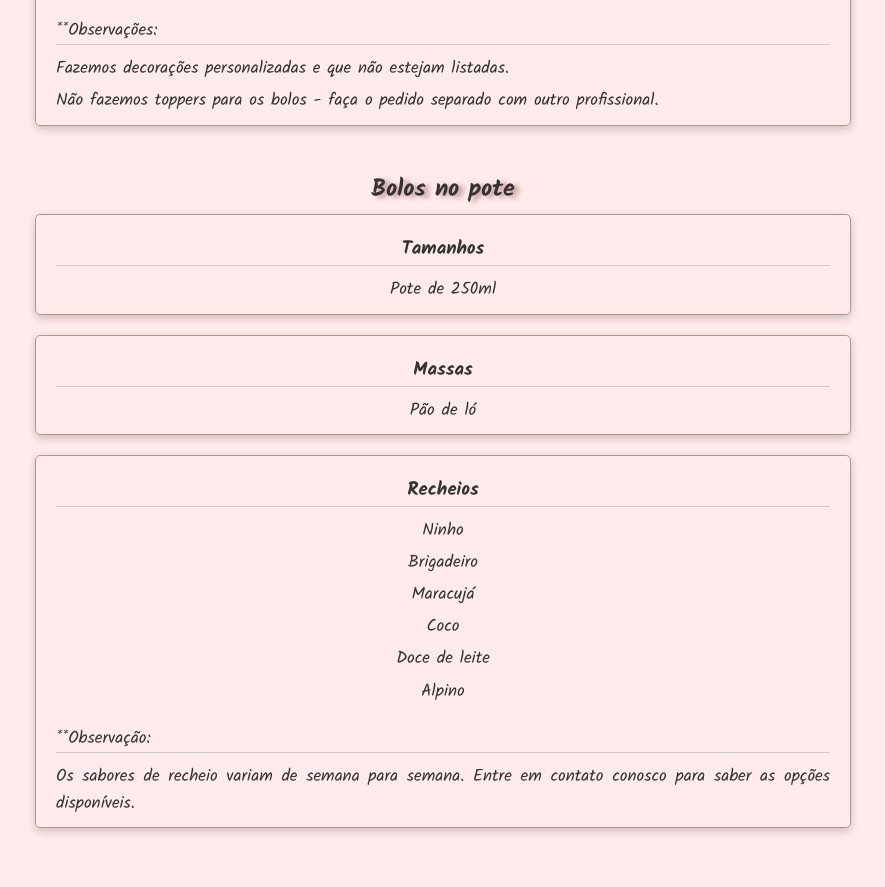
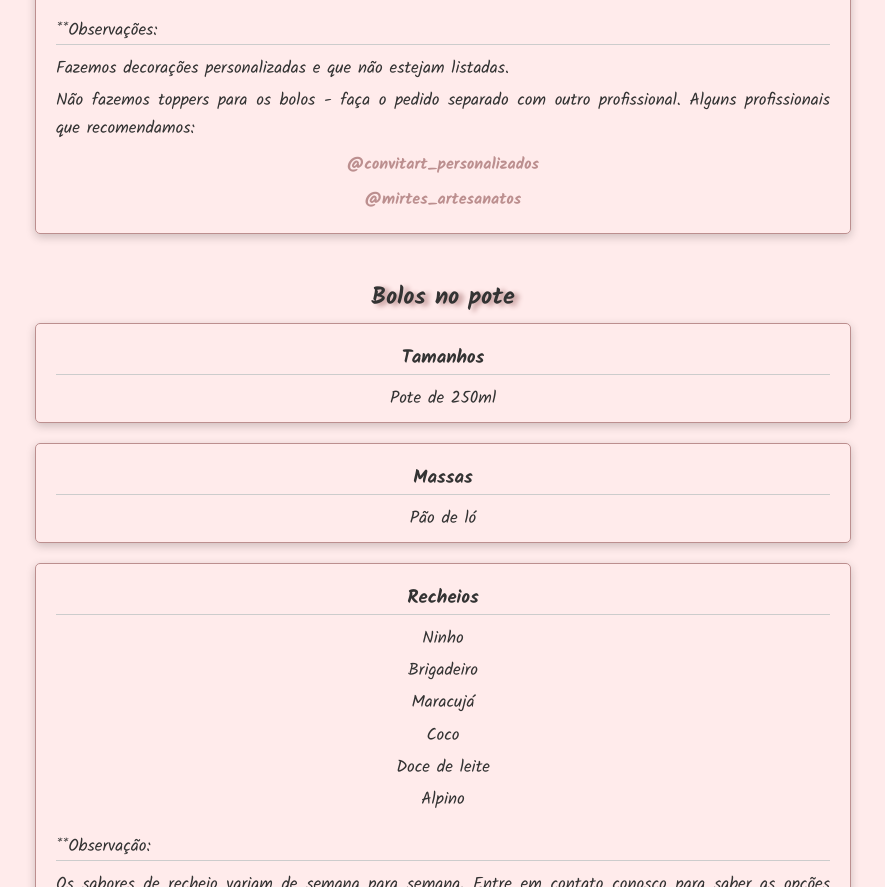
Before and after one commit to EmilyFrade/Lana_Bolos, a plain HTML site: page menu.html in a window 1280 px wide. Shown: the part 1705-2592 px from the top of the page, without its empty margins (324-1209 px from the left). Drawn offline with Linux system fonts and the light colour scheme.

Commit message:
content changes

```diff
--- a/css/style.css
+++ b/css/style.css
@@ -160,6 +160,13 @@
     text-align: justify;
 }
 
+.topper{
+    display: block;
+    text-align: center;
+    margin-top: 10px;
+    color: var(--primary-color);
+}
+
 /* Footer */
 .footer{
     margin-top: 50px;
--- a/menu.html
+++ b/menu.html
@@ -119,7 +119,9 @@
                     <ul class="obs">
                         <li>Fazemos decorações personalizadas e que não estejam listadas.</li>
                         <li>Não fazemos toppers para os bolos - faça o pedido separado com
-                            outro profissional.</li>
+                            outro profissional. Alguns profissionais que recomendamos:</li>
+                        <a href="https://www.instagram.com/convitart_personalizados/" target="blank" class="social topper">@convitart_personalizados</a>
+                        <a href="https://www.instagram.com/mirtes_artesanatos/" target="blank" class="social topper">@mirtes_artesanatos</a>
                     </ul>
                 </nav>
 
```
